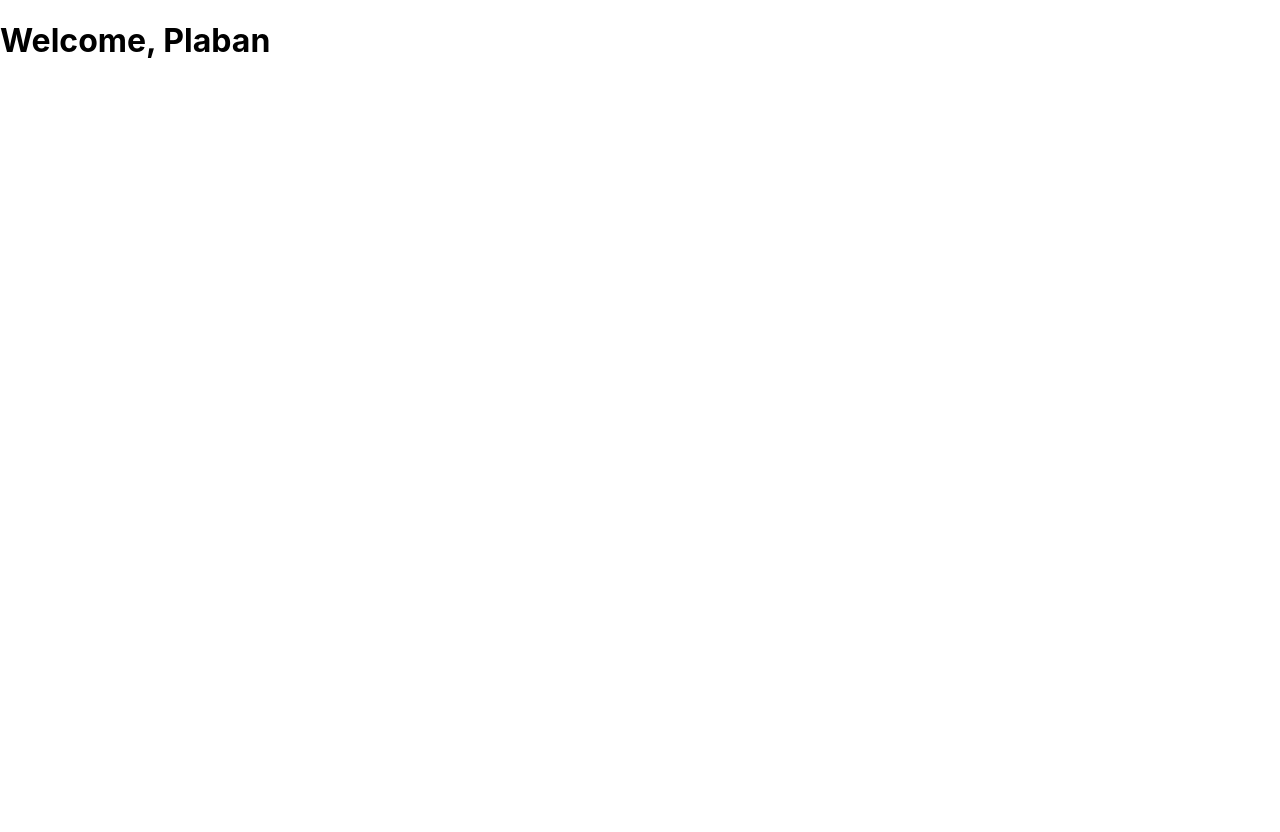
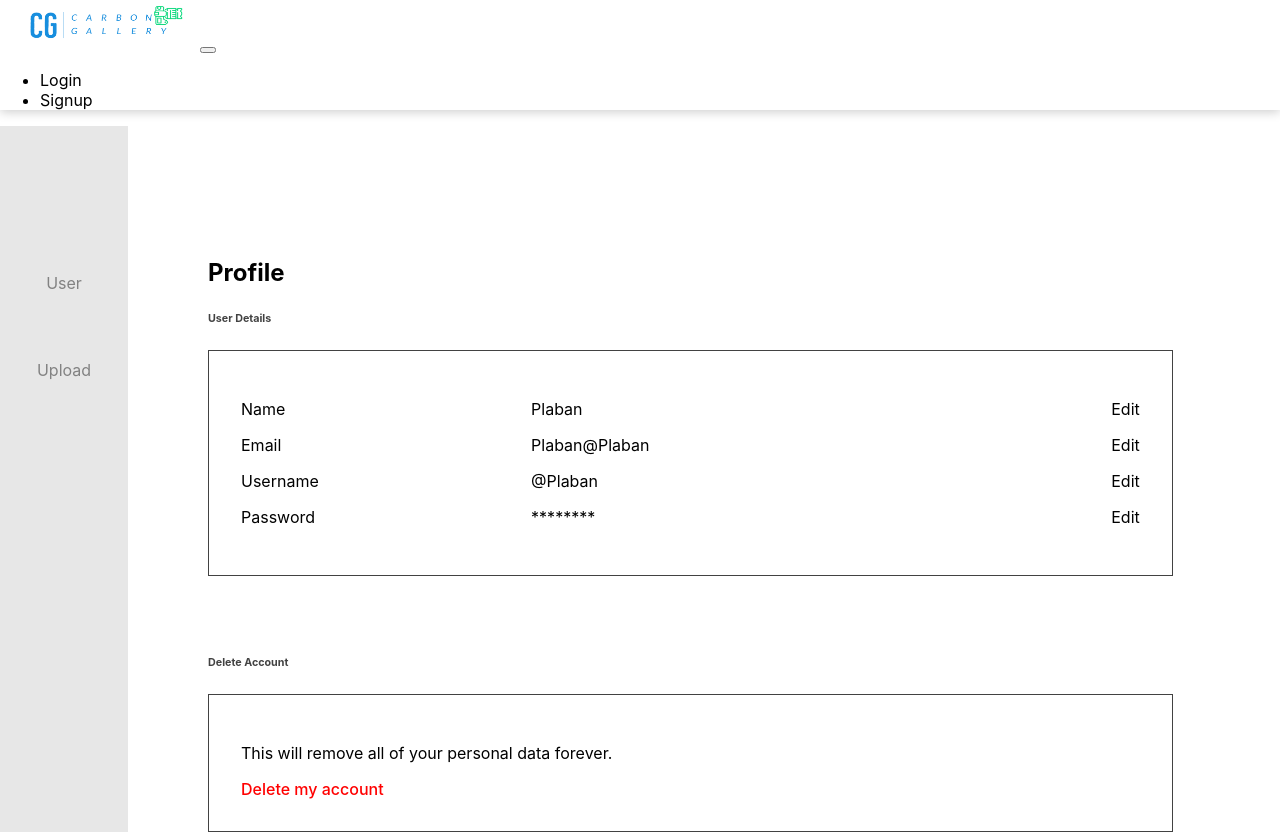
Before and after one commit to PlabanKr/carbon-gallery-frontend, a Next.js app: page /profile in a window 1280 px wide. Before the commit the page ends 800 px from the top, so only its background shows below. Built offline with nearby package versions, Linux system fonts and the light colour scheme.

Commit message:
Work in progress commit

```diff
--- /dev/null
+++ b/components/sidebar/index.js
@@ -0,0 +1,25 @@
+import Link from "next/link";
+import styles from "../../styles/Sidebar.module.css";
+
+const Sidebar = () => {
+  return (
+    <div className={styles.containerSidebar}>
+      <Link href="/profile">
+        <a className={styles.btn}>
+          <i className="fas fa-user-circle"></i>
+          <br />
+          User
+        </a>
+      </Link>
+      <Link href="/upload">
+        <a className={styles.btn}>
+          <i className="fas fa-cloud-upload-alt"></i>
+          <br />
+          Upload
+        </a>
+      </Link>
+    </div>
+  );
+};
+
+export default Sidebar;
--- /dev/null
+++ b/components/topbar/index.js
@@ -0,0 +1,48 @@
+import Image from "next/image";
+import Link from "next/link";
+import logo from "../../public/icons/logo.png";
+import styles from "../../styles/Topbar.module.css";
+
+const Topbar = () => {
+  return (
+    <nav
+      className="navbar navbar-expand-lg bg-light fixed-top"
+      id={styles.topbar}
+    >
+      <div className="container-lg">
+        <Link href="/">
+          <a className="navbar-brand">
+            <Image src={logo} alt="carbon gallery" width={200} height={50} />
+          </a>
+        </Link>
+        <button
+          className="navbar-toggler"
+          type="button"
+          data-bs-toggle="collapse"
+          data-bs-target="#navbarSupportedContent"
+          aria-controls="navbarSupportedContent"
+          aria-expanded="false"
+          aria-label="Toggle navigation"
+        >
+          <span className="navbar-toggler-icon"></span>
+        </button>
+        <div className="collapse navbar-collapse" id="navbarSupportedContent">
+          <ul className="nav navbar-nav ms-auto">
+            <li className="nav-item">
+              <Link href="/login">
+                <a className="btn btn-outline-secondary me-2">Login</a>
+              </Link>
+            </li>
+            <li className="nav-item">
+              <Link href="/signup">
+                <a className="btn btn-outline-primary">Signup</a>
+              </Link>
+            </li>
+          </ul>
+        </div>
+      </div>
+    </nav>
+  );
+};
+
+export default Topbar;
--- a/pages/profile.js
+++ b/pages/profile.js
@@ -1,7 +1,46 @@
+import Link from "next/link";
+import Sidebar from "../components/sidebar";
+import Topbar from "../components/topbar";
+import styles from "../styles/Profile.module.css";
+
 export default function Profile() {
   return (
     <>
-      <h1>Welcome, Plaban</h1>
+      <Topbar />
+      <Sidebar />
+      <div className={styles.mainSection}>
+        <h2>Profile</h2>
+        <h6>User Details</h6>
+        <div className={styles.usrDetails}>
+          <p>
+            <span>Name</span>
+            <span>Plaban</span>
+            <span className={styles.detailsEditBtn}>Edit</span>
+          </p>
+          <p>
+            <span>Email</span>
+            <span>Plaban@Plaban</span>
+            <span className={styles.detailsEditBtn}>Edit</span>
+          </p>
+          <p>
+            <span>Username</span>
+            <span>@Plaban</span>
+            <span className={styles.detailsEditBtn}>Edit</span>
+          </p>
+          <p>
+            <span>Password</span>
+            <span>********</span>
+            <span className={styles.detailsEditBtn}>Edit</span>
+          </p>
+        </div>
+        <h6>Delete Account</h6>
+        <div className={styles.accDelete}>
+          <p>This will remove all of your personal data forever.</p>
+          <Link href="/">
+            <a>Delete my account</a>
+          </Link>
+        </div>
+      </div>
     </>
   );
 }
--- /dev/null
+++ b/styles/Card.module.css
@@ -0,0 +1,5 @@
+.cardBody > img {
+  margin: 1rem;
+  border-radius: 10px;
+  width: 25rem;
+}
--- /dev/null
+++ b/styles/Profile.module.css
@@ -0,0 +1,41 @@
+.mainSection {
+  padding-top: 7rem;
+  margin-left: 8rem;
+  padding-left: 5rem;
+}
+
+.mainSection > h6 {
+  color: #424242;
+}
+
+.usrDetails {
+  border: 1px solid #424242;
+  width: 90%;
+  padding: 2rem;
+  margin-bottom: 5rem;
+}
+
+.usrDetails > p {
+  width: 100%;
+  display: grid;
+  grid-template-columns: 1fr 1fr 1fr;
+}
+
+.detailsEditBtn {
+  grid-column: last-line;
+}
+
+.accDelete {
+  border: 1px solid #424242;
+  width: 90%;
+  padding: 2rem;
+}
+
+.accDelete > a {
+  font-weight: 500;
+  color: #ff0000;
+}
+
+.accDelete > a:hover {
+  color: #b10000;
+}
--- /dev/null
+++ b/styles/Sidebar.module.css
@@ -0,0 +1,28 @@
+.containerSidebar {
+  position: fixed;
+  margin: 0;
+  padding: 0;
+  padding-top: 6rem;
+  background-color: #e7e7e7;
+  width: 8rem;
+  height: 100%;
+  display: flex;
+  flex-direction: column;
+  align-items: center;
+}
+
+.btn {
+  margin: 0.6rem 0rem;
+  padding: 0.4rem 1rem;
+  border-radius: 10px;
+  text-align: center;
+  color: #828282;
+}
+
+.btn:hover {
+  color: #454545;
+}
+
+.btn > i {
+  font-size: 1.8rem;
+}
--- /dev/null
+++ b/styles/Topbar.module.css
@@ -0,0 +1,4 @@
+#topbar {
+  background-color: white !important;
+  box-shadow: 0px 2px 10px 0px rgba(0, 0, 0, 0.2);
+}
--- /dev/null
+++ b/styles/Upload.module.css
@@ -0,0 +1,12 @@
+.mainSection {
+  padding-top: 7rem;
+  margin-left: 8rem;
+  padding-left: 5rem;
+}
+
+.imgUploadSection {
+  border: 1px solid #9b9b9b;
+  width: 90%;
+  padding: 2rem;
+  margin-bottom: 5rem;
+}
```
Also changed, not shown: components/card/card.js (added, +14 -0 lines), pages/index.js (+37 -1 lines), pages/upload.js (added, +44 -0 lines), styles/Home.module.css (added, +25 -0 lines), public/icons/hero_logo.png (added), public/icons/logo.png (added).
